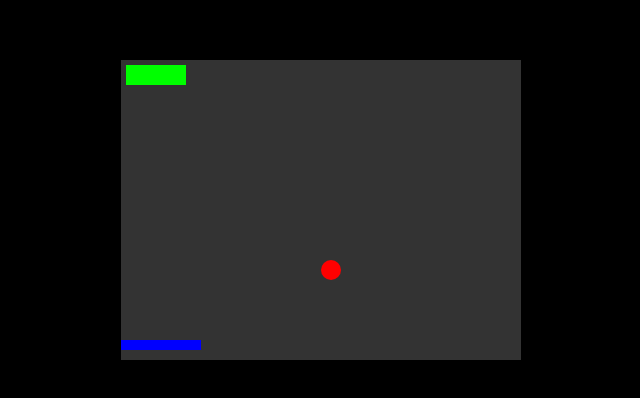
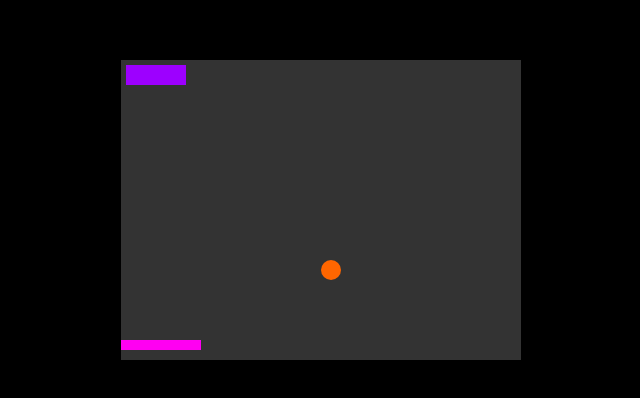
Before and after one commit to maddieweber77/my-personal-website, a plain HTML site: page index.html in a window 1280 px wide. Shown: the part 190-588 px from the top of the page, without its empty margins (319-959 px from the left). Drawn offline with Linux system fonts and the light colour scheme.

Commit message:
ChatGPT brickbreaker game

```diff
--- a/script.js
+++ b/script.js
@@ -17,8 +17,8 @@ function startBallMovement() {
     if (ballSpeedX === 0 && ballSpeedY === 0) {
         // Set the ball's speed to a random angle
         const randomAngle = Math.random() * Math.PI / 3 + Math.PI / 6; // Adjust this angle as needed
-        ballSpeedX = 5 * Math.cos(randomAngle);
-        ballSpeedY = -5 * Math.sin(randomAngle);
+        ballSpeedX = 3 * Math.cos(randomAngle);
+        ballSpeedY = -3 * Math.sin(randomAngle);
     }
 }
 
--- a/style.css
+++ b/style.css
@@ -20,21 +20,21 @@ body {
     bottom: 10px;
     width: 80px;
     height: 10px;
-    background-color: #00f;
+    background-color: rgb(255, 0, 242);
 }
 
 #ball {
     position: absolute;
     width: 20px;
     height: 20px;
-    background-color: #f00;
+    background-color: rgb(255, 102, 0);
     border-radius: 50%;
 }
 
 .brick {
     width: 60px;
     height: 20px;
-    background-color: #0f0;
+    background-color: rgb(157, 0, 255);
     margin: 5px;
     display: inline-block;
 }
```
